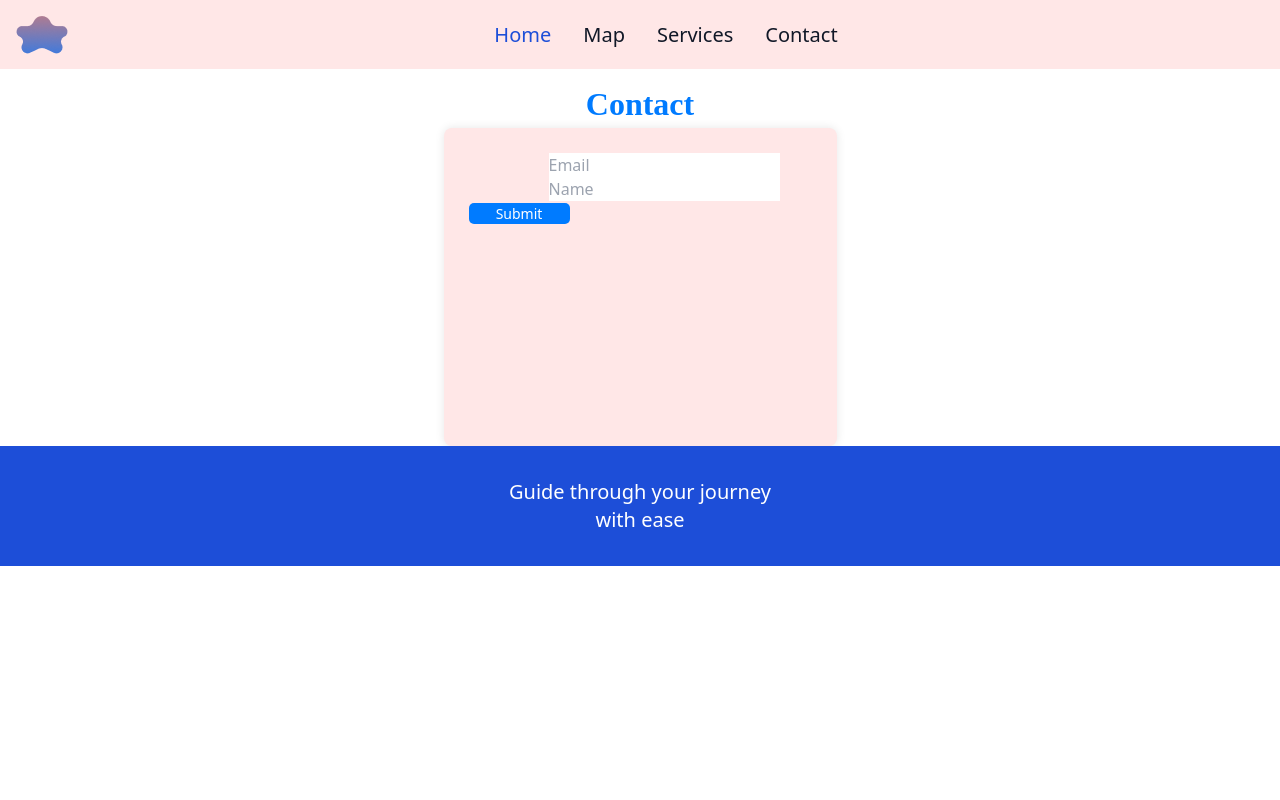
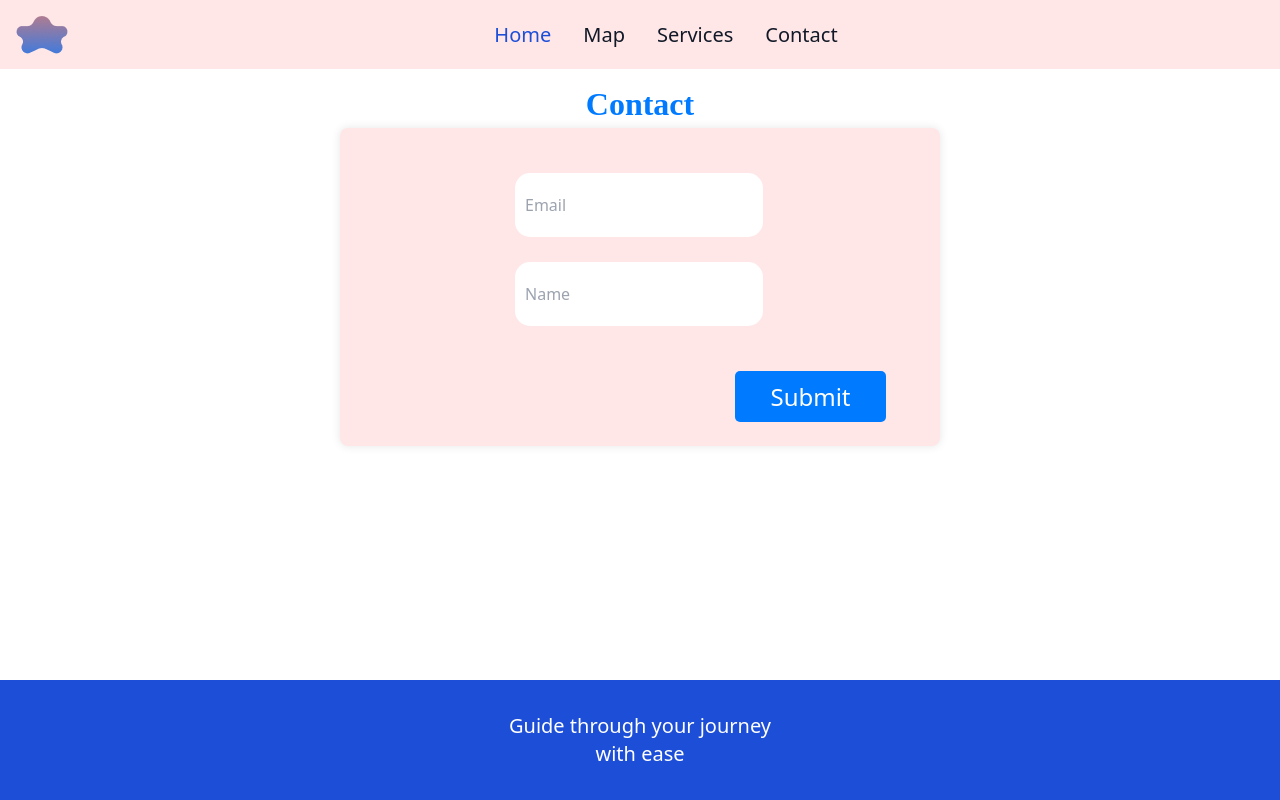
Before and after one commit to cecegonzo/SoftwareFinal, a React (Create React App) app: page /Contact in a window 1280 px wide. Built offline with nearby package versions, Linux system fonts and the light colour scheme.

Commit message:
contact looks pretty

```diff
--- a/src/components/Footer.jsx
+++ b/src/components/Footer.jsx
@@ -2,7 +2,7 @@ import React from 'react';
 
 const Footer = () => {
   return (
-    <footer className="bg-blue-700 text-white w-screen p-8">
+    <footer className="bg-blue-700 text-white w-screen p-8 bottom-0 fixed">
       <div className="text-center">
         <p className="text-xl font-medium">Guide through your journey</p>
         <p className="text-xl font-medium">with ease</p>
--- a/src/css/Contact.module.css
+++ b/src/css/Contact.module.css
@@ -10,12 +10,12 @@
 
 form{
     max-width: 600px;
-    width: 393px;
+    width: 3093px;
     height: 318px;
     top: -202px;
-    left: 2076px;
+
     border-radius: 20px;
-    text-indent: 80px;
+    text-indent: 180px;
     background: #FFE7E7;
     padding: 25px;
     border-radius: 8px;
@@ -37,29 +37,38 @@ form{
 
 
 
-.input-box .field {
+input {
     width: 248px;
     height: 64px;
     color: #0056b3;
     top: -170px;
     left: 2100px;
-    margin-bottom: 15px;
-    box-sizing: 100px;
+    text-align: left;
+    text-indent: 10px;
+    color: black;
+    margin-left: -30px;
+    margin-top: 20px;
+    margin-bottom: 5px;
+    border-radius: 15px;
 }
 
 
 form button {
-    width: 101px;
-    height: 21px;
+    width: 151px;
+    height: 51px;
+    top: 47px;
+
     text-align: center;
     background-color: #007BFF;
     color: white;
-    border: none;
+    border:none;
     border-radius: 5px;
-    font-size: 14px;
+    font-size: 24px;
     cursor: pointer;
     transition: background-color 0.3s ease;
-    margin: auto;
+    margin-top: 40px;
+    margin-left: 370px;
+
 
 }
 
```
